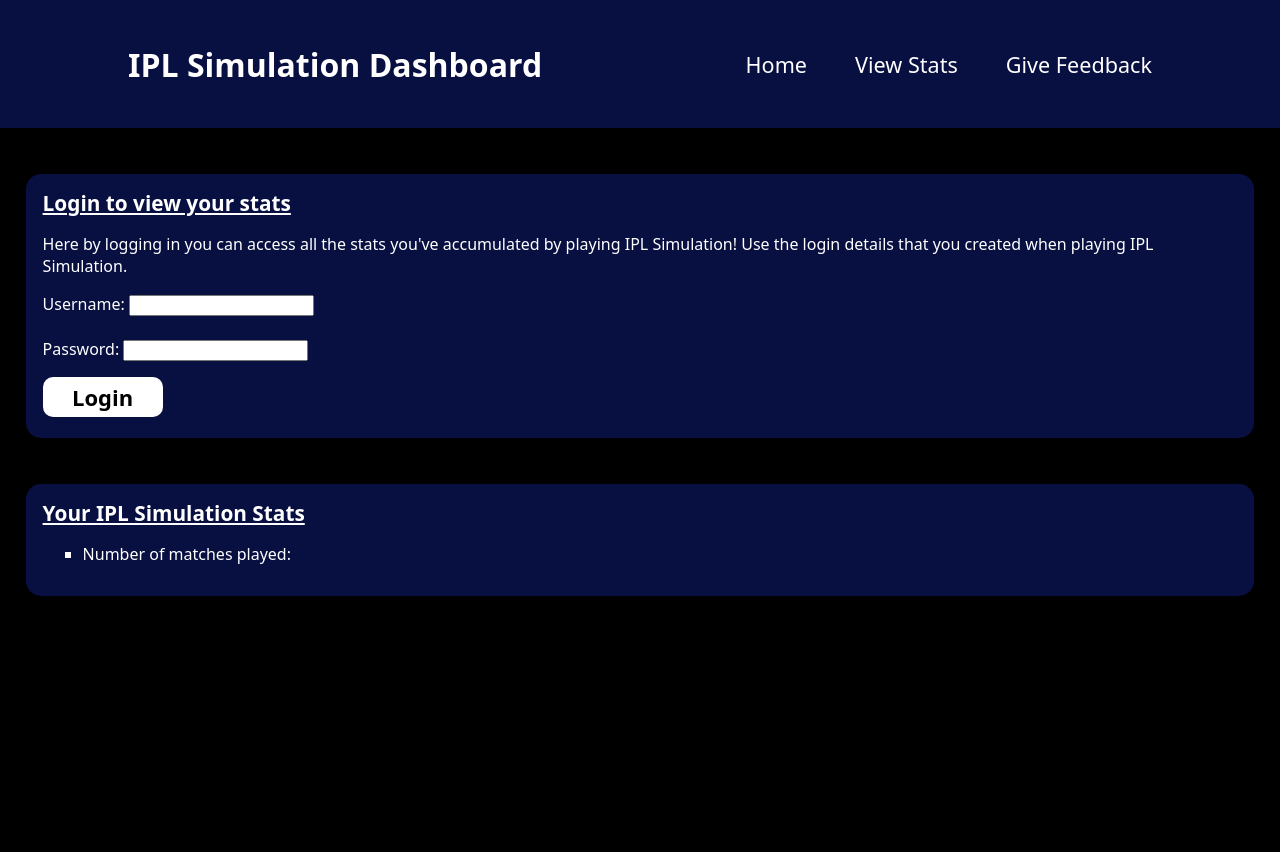
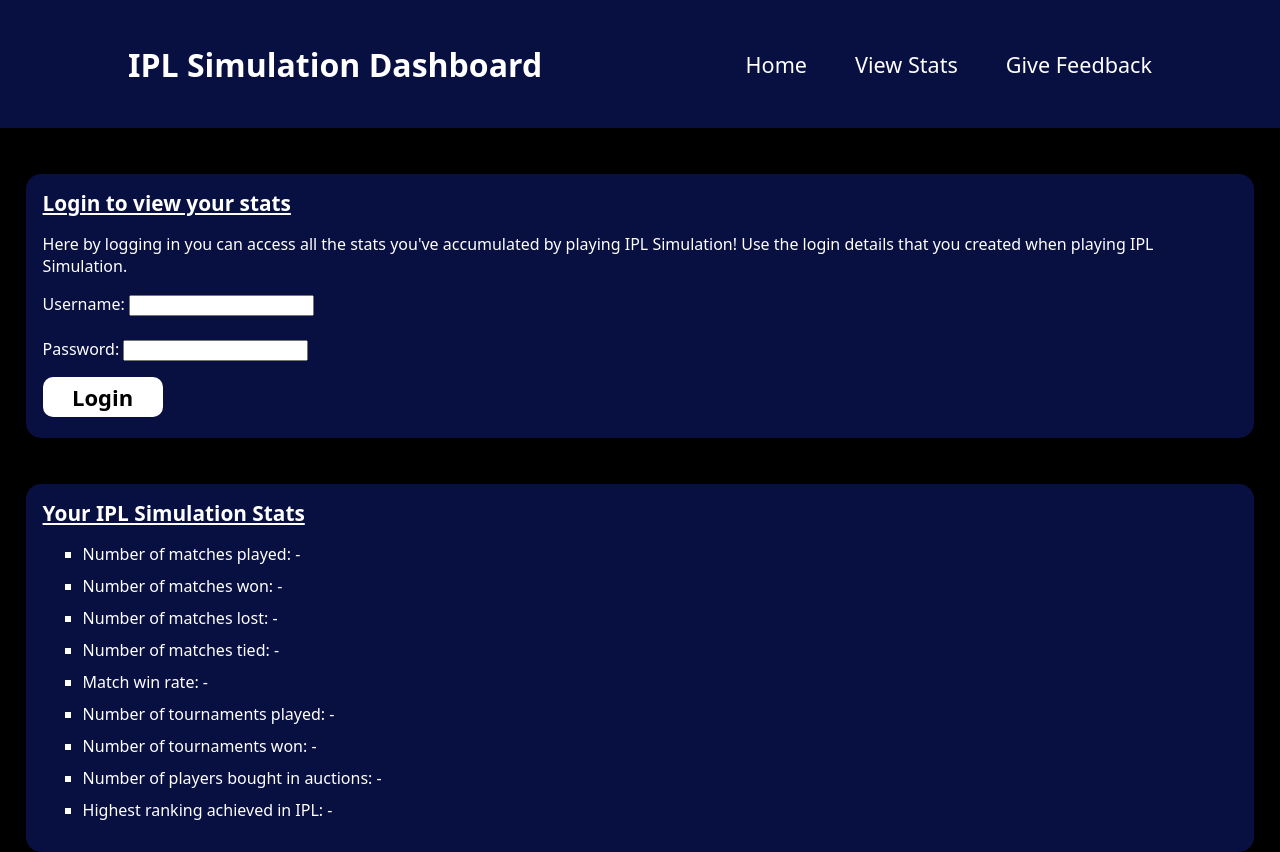
Before and after one commit to KW781/IPLSimulationDashboard, a React (Create React App) app: page /stats-viewer in a window 1280 px wide. Before the commit the page ends 800 px from the top, so only its background shows below. Built offline with nearby package versions, Linux system fonts and the light colour scheme; no server answers.

Commit message:
output stats to user upon login in stats viewer

```diff
--- a/src/pages/StatsViewer.js
+++ b/src/pages/StatsViewer.js
@@ -13,6 +13,20 @@
   const [buttonClass, setButtonClass] = useState(classes.loginButtonDefault);
   const [buttonText, setButtonText] = useState(<div>Login</div>);
   const [statsArr, setStatsArr] = useState([]);
+
+
+  function getStat(statNum) {
+    var winRate;
+    if (loggedIn) {
+      if (statNum == 4) { /* check if win rate is being requested, and if so, round to 2 dp and attach percent symbol */
+        return statsArr[statNum] + '%';
+      } else {
+        return statsArr[statNum];
+      }
+    } else {
+      return '-';
+    }
+  }
 
 
   async function loginUser() {
@@ -44,7 +58,7 @@
                    userData.data().matchWins,
                    userData.data().matchLosses,
                    userData.data().matchTies,
-                   (userData.data().matchWins / (userData.data().matchWins + userData.data().matchLosses + userData.data().matchTies)) * 100,
+                   ((userData.data().matchWins / (userData.data().matchWins + userData.data().matchLosses + userData.data().matchTies)) * 100).toFixed(2),
                    userData.data().compsPlayed,
                    userData.data().compWins,
                    userData.data().playersBought,
@@ -101,9 +115,15 @@
       <Card>
         <header>Your IPL Simulation Stats</header>
         <ul>
-          <li>
-            Number of matches played:
-          </li>
+          <li>Number of matches played: {getStat(0)}</li>
+          <li>Number of matches won: {getStat(1)}</li>
+          <li>Number of matches lost: {getStat(2)}</li>
+          <li>Number of matches tied: {getStat(3)}</li>
+          <li>Match win rate: {getStat(4)}</li>
+          <li>Number of tournaments played: {getStat(5)}</li>
+          <li>Number of tournaments won: {getStat(6)}</li>
+          <li>Number of players bought in auctions: {getStat(7)}</li>
+          <li>Highest ranking achieved in IPL: {getStat(8)}</li>
         </ul>
       </Card>
     </div>
```
